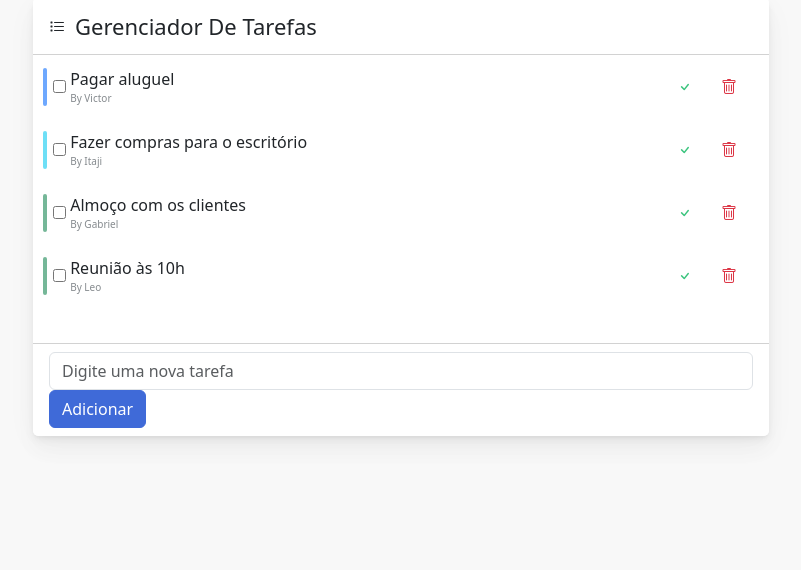
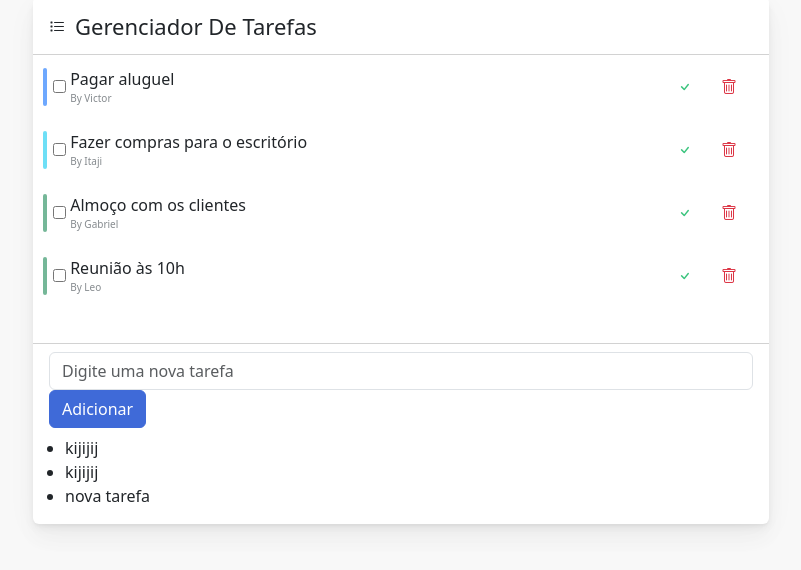
Before and after one commit to itaji-create/Project-Python, a Flask app: page /gerenciador in a window 1280 px wide. Shown: the part 128-698 px from the top of the page, without its empty margins (239-1040 px from the left). Run offline with Flask 3, Linux system fonts and the light colour scheme.

Commit message:
retorna no html as tarefas salvas no arquivo.txt

```diff
--- a/app.py
+++ b/app.py
@@ -17,7 +17,9 @@ def home():
 
 @app.route('/gerenciador')
 def gerenciador():
-    return render_template("gerenciador.html")
+    with open('tarefas.txt', 'r') as arquivo:
+        tarefas = arquivo.readlines()
+    return render_template("gerenciador.html", tarefas=tarefas)
 
 @app.route('/salvar', methods=['POST'])
 def salvar():
--- a/templates/gerenciador.html
+++ b/templates/gerenciador.html
@@ -136,6 +136,13 @@
                 </form>
             </div>
         </div>
+        <div id="tarefas">
+          <ul>
+            {% for tarefa in tarefas %}
+              <li>{{ tarefa }}</li>
+            {% endfor %}
+          </ul>
+        </div>
       </div>
     </div>
 </div>
```
